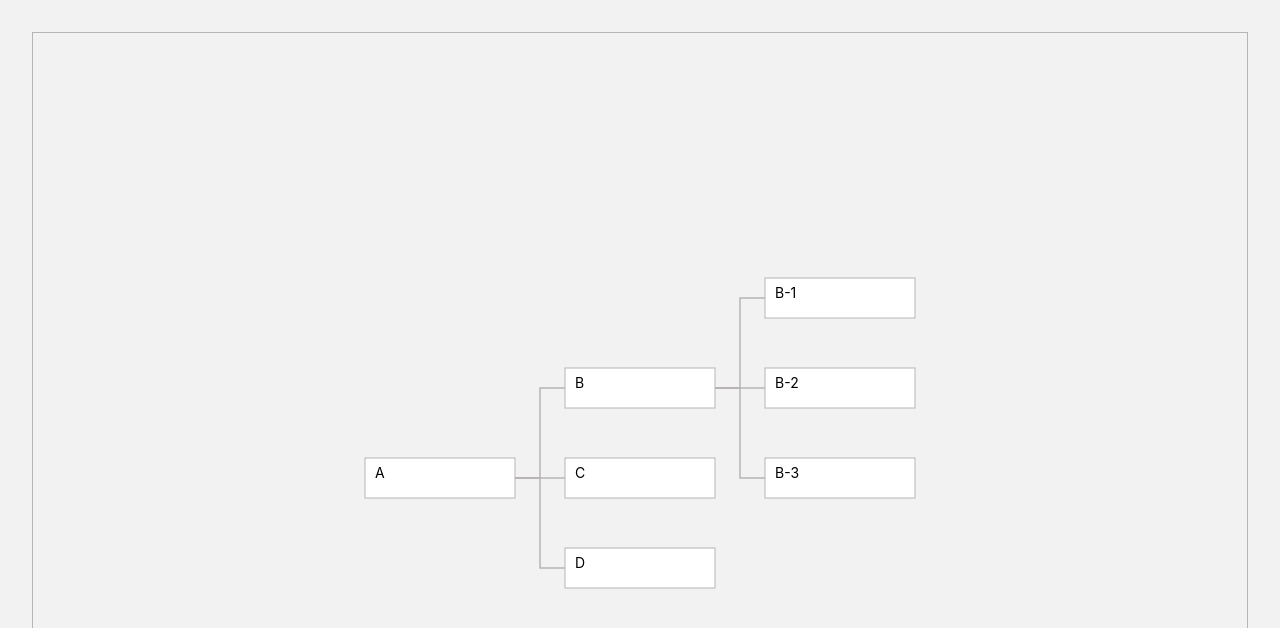
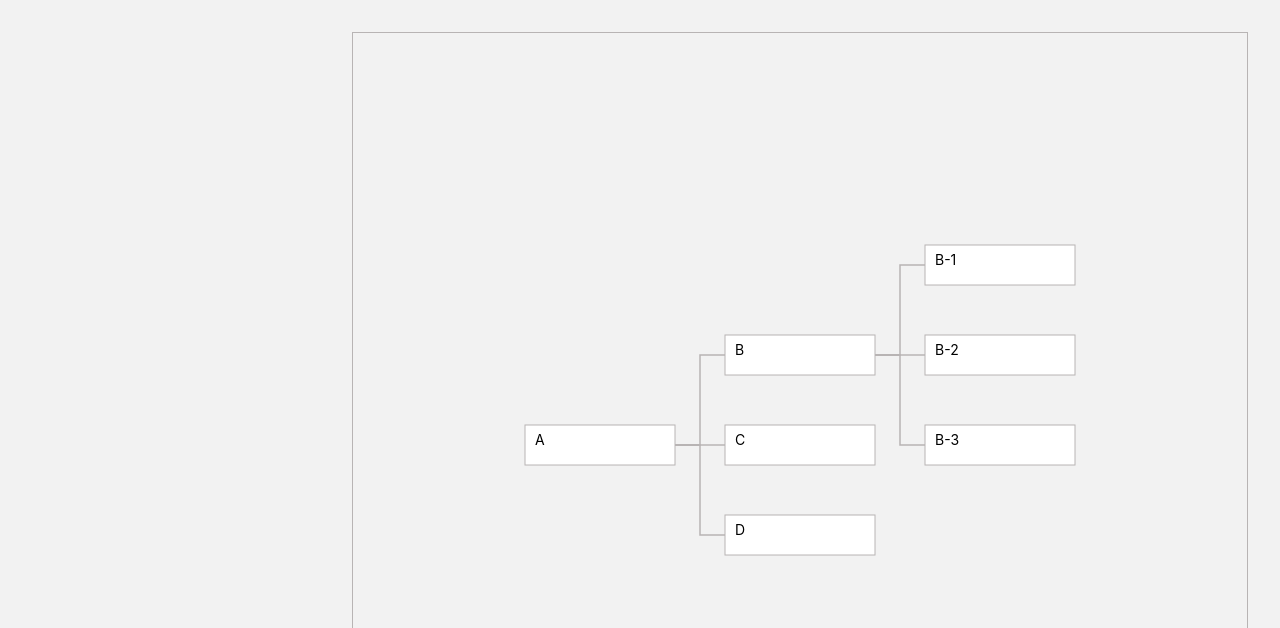
Before and after one commit to lana-k/tree-viewer, a Vue app: page / in a window 1280 px wide. Shown: the top 628 px of the page. Built offline with nearby package versions, Linux system fonts and the light colour scheme.

Commit message:
node selection

```diff
--- a/src/App.vue
+++ b/src/App.vue
@@ -1,7 +1,7 @@
 <script setup>
 import TreeViewer from './components/TreeViewer.vue'
 import NodeCard from './components/NodeCard.vue'
-import { reactive, ref } from 'vue'
+import { ref } from 'vue'
 import api from '@/api/hierarchyApi';
 
 const hierarchyData = ref([])
@@ -15,16 +15,32 @@ async function getHierarchy () {
 }
 getHierarchy()
 
-const selectedNodes = reactive([])
+const selectedNodes = ref([])
+const treeViewerRef = ref(null)
+
+function addSelectedNode(node) {
+  selectedNodes.value.push(node)
+}
+
+function removeSelectedNode(nodeToRemove) {
+  selectedNodes.value = selectedNodes.value
+    .filter(node => node.data.name !== nodeToRemove.data.name)
+}
+
+function onDetailClose (node) {
+  removeSelectedNode(node)
+  treeViewerRef.value.toggleNodeSelection(node)
+}
 </script>
 
 <template>
   <div id="app-containner">
-    <aside>
+    <aside id="node-details">
       <node-card
         v-for="node in selectedNodes"
-        :key="node.name"
+        :key="node.data.name"
         :node="node"
+        @close="onDetailClose"
       />
     </aside>
     <div id="main-container">
@@ -32,7 +48,12 @@ const selectedNodes = reactive([])
       </header>
 
       <main>
-        <tree-viewer :hierarchy-data="hierarchyData"/>
+        <tree-viewer
+          ref="treeViewerRef"
+          :hierarchy-data="hierarchyData"
+          @node-selected="addSelectedNode($event)"
+          @node-deselected="removeSelectedNode($event)"
+        />
       </main>
     </div>
   </div>
@@ -41,9 +62,22 @@ const selectedNodes = reactive([])
 <style scoped>
 #app-containner {
   display: flex;
+  height: 100vh;
 }
 
 #main-container {
   flex-grow: 1;
+  display: flex;
+  flex-direction: column;
+}
+#main-container main {
+  flex-grow: 1;
+  padding: 32px;
+}
+#node-details {
+  min-width: 200px;
+  max-width: 400px;
+  width: 25vw;
+  padding: 16px;
 }
 </style>
--- a/src/components/NodeCard.vue
+++ b/src/components/NodeCard.vue
@@ -5,15 +5,23 @@ defineProps({
     required: true
   }
 })
+defineEmits(['close'])
 </script>
 
 <template>
   <div class="node-card">
-    <h1 class="green">{{ node.name }}</h1>
-    <p>{{ node.description }}</p>
+    <button
+      type="button"
+      @click="$emit('close', node)">
+        close
+    </button>
+    <h1>{{ node.data.name }}</h1>
+    <p>{{ node.data.description }}</p>
   </div>
 </template>
 
 <style scoped>
-
+.node-card {
+  border: 1px solid var(--color-border);
+}
 </style>
--- a/src/components/TreeViewer.vue
+++ b/src/components/TreeViewer.vue
@@ -8,6 +8,7 @@ const props = defineProps({
     required: true
   }
 })
+const emit = defineEmits(['node-selected', 'node-deselected'])
 
 const nodes = ref([])
 const links = ref([])
@@ -70,11 +71,26 @@ watch(() => props.hierarchyData, async () => {
   zoomToFit()
 })
 
+
+function toggleNodeSelection(node) {
+  const nodeElement = node.el
+  if (nodeElement.dataset.selected === "true") {
+    nodeElement.dataset.selected = "false"
+    emit('node-deselected', node)
+  } else {
+    nodeElement.dataset.selected = "true"
+    emit('node-selected', node)
+  }
+}
+defineExpose({
+  toggleNodeSelection
+})
+
 </script>
 
 <template>
   <div class="svg-container">
-    <svg width="100%" height="800">
+    <svg width="100%" height="100%">
       <g>
         <path
           v-for="(link, index) in links"
@@ -87,6 +103,9 @@ watch(() => props.hierarchyData, async () => {
           :key="node.name"
           class="node"
           :transform="`translate(${node.y},${node.x})`"
+          @click="toggleNodeSelection({
+            data: node.data, el: $event.target.closest('g')
+          })"
         >
           <rect
             :x="-(boxWidth / 2)"
@@ -111,7 +130,7 @@ svg {
   display: block;
 }
 .svg-container {
-  margin: 32px;
+  height: 100%;
   border: 1px solid var(--color-border);
 }
 
@@ -119,6 +138,13 @@ svg {
   fill: var(--color-background);
   stroke: var(--color-border);
   stroke-width: 1px;
+}
+
+.node[data-selected="true"] rect {
+  fill: var(--vt-c-indigo);
+}
+.node[data-selected="true"] text {
+  fill: var(--vt-c-text-dark-1);
 }
 
 .node {
```
